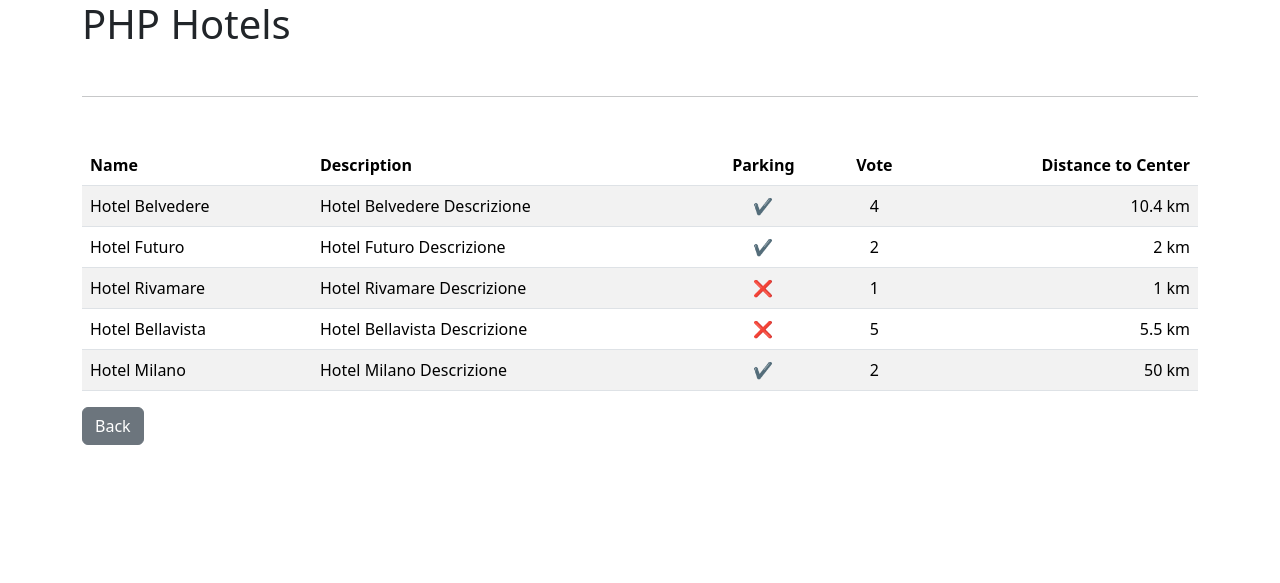
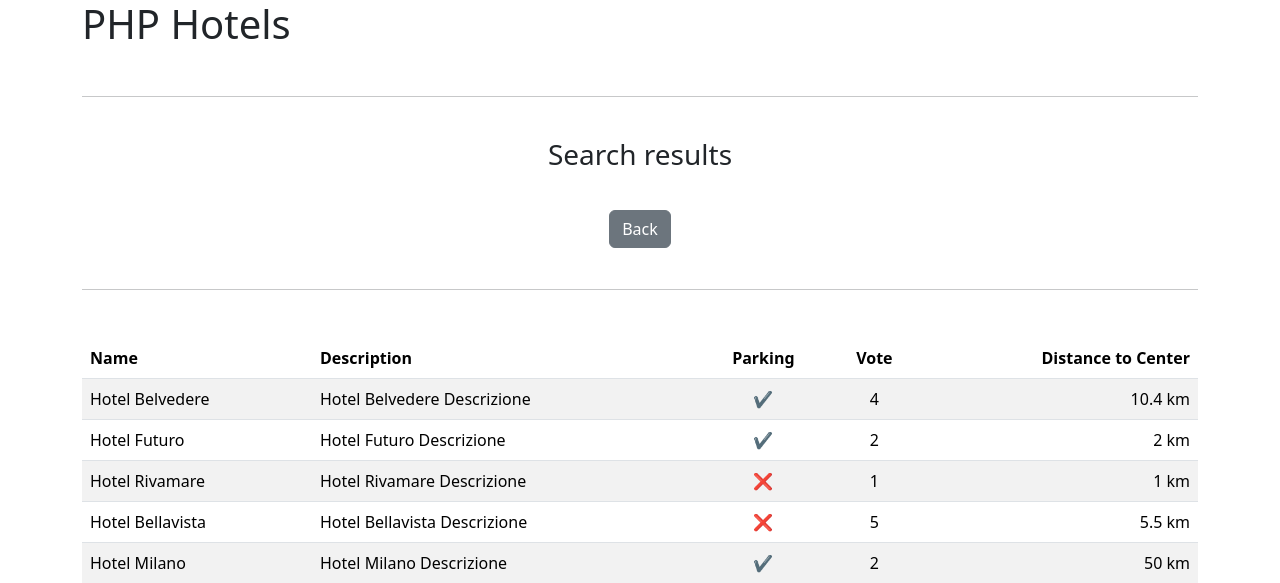
Before and after one commit to mannuccimattia/php-hotel, a PHP site: page /search_results.php?vote=1 in a window 1280 px wide. Shown: the top 583 px of the page. Run offline with PHP 8.4, Linux system fonts and the light colour scheme.

Commit message:
[UPD] style

```diff
--- a/index.php
+++ b/index.php
@@ -74,7 +74,7 @@ $hotels = [
 
           <div class="parking-wrapper">
             <input
-              type="radio"
+              type="checkbox"
               id="hasParking"
               name="hasParking">
             <label for="hasParking">Has parking</label>
--- a/search_results.php
+++ b/search_results.php
@@ -70,7 +70,14 @@ $vote = $_GET['vote'];
   <div class="container">
     <h1>PHP Hotels</h1>
 
-    <hr class="my-5">
+    <hr class="mt-5">
+
+    <div class="hero">
+      <h3>Search results</h3>
+      <a href="/boolean/php-hotel/index.php" class="btn btn-secondary">Back</a>
+    </div>
+
+    <hr class="mb-5">
 
     <!-- table -->
     <table class="table table-striped">
@@ -113,8 +120,6 @@ $vote = $_GET['vote'];
 
     </table>
 
-    <a href="/boolean/php-hotel/index.php" class="btn btn-secondary">Back</a>
-
   </div>
 
 </body>
--- a/style/index.css
+++ b/style/index.css
@@ -1,3 +1,16 @@
 form .w-custom {
   width: 500px;
 }
+
+form,
+.hero {
+  min-height: 160px;
+}
+
+.hero {
+  display: flex;
+  justify-content: center;
+  align-items: center;
+  flex-direction: column;
+  gap: 30px 0px;
+}
```
